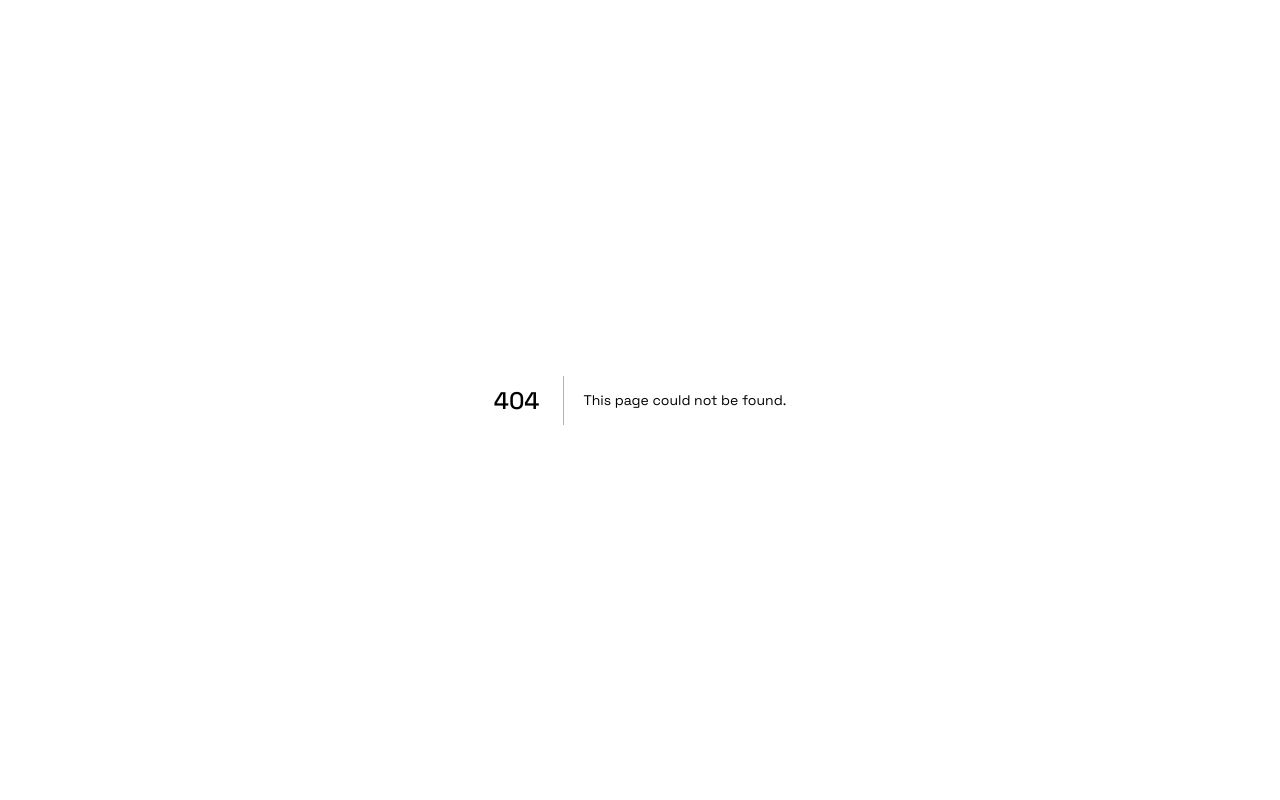
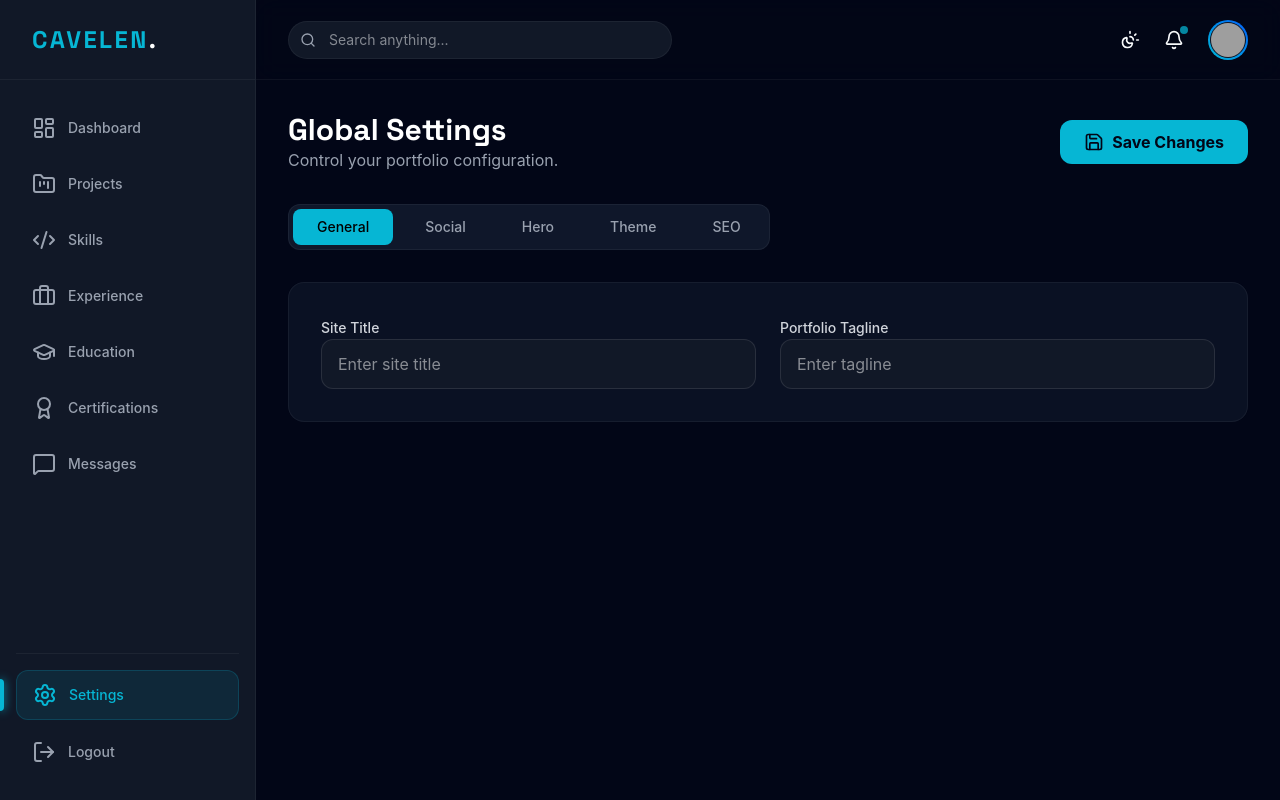
Before and after one commit to sabbir-hossain-dev/Cavelen-Server, a Next.js app: page /admin/settings in a window 1280 px wide. Before the commit this address had no page. Built offline with nearby package versions, Linux system fonts and the light colour scheme; grey boxes are pictures that could not be loaded.

Commit message:
feat(admin): complete phase 15 global settings management system with tab-based UI

```diff
--- /dev/null
+++ b/src/app/admin/settings/page.tsx
@@ -0,0 +1,58 @@
+"use client";
+
+import { useState } from "react";
+import { motion, AnimatePresence } from "framer-motion";
+import { Save, Settings as SettingsIcon, Globe, Share2, Palette, Search } from "lucide-react";
+
+const tabs = ["General", "Social", "Hero", "Theme", "SEO"];
+
+export default function SettingsPage() {
+  const [activeTab, setActiveTab] = useState("General");
+
+  return (
+    <div className="space-y-8">
+      {/* HEADER */}
+      <div className="flex justify-between items-center">
+        <div>
+          <h1 className="text-3xl font-bold text-white">Global Settings</h1>
+          <p className="text-gray-400">Control your portfolio configuration.</p>
+        </div>
+        <button className="flex items-center gap-2 bg-[#06B6D4] text-[#020617] px-6 py-2.5 rounded-xl font-bold hover:bg-[#06B6D4]/80 transition-all">
+          <Save className="w-5 h-5" /> Save Changes
+        </button>
+      </div>
+
+      {/* TABS */}
+      <div className="flex gap-2 p-1 bg-[#0F172A] rounded-xl w-fit border border-white/5">
+        {tabs.map((tab) => (
+          <button
+            key={tab}
+            onClick={() => setActiveTab(tab)}
+            className={`px-6 py-2 rounded-lg text-sm font-medium transition-all ${activeTab === tab ? 'bg-[#06B6D4] text-black' : 'text-gray-400 hover:text-white'}`}
+          >
+            {tab}
+          </button>
+        ))}
+      </div>
+
+      {/* SETTINGS CARD */}
+      <motion.div
+        key={activeTab}
+        initial={{ opacity: 0, y: 10 }}
+        animate={{ opacity: 1, y: 0 }}
+        className="glass-card p-8 border border-white/5"
+      >
+        <div className="grid grid-cols-1 md:grid-cols-2 gap-6">
+          <div className="space-y-2">
+            <label className="text-sm font-medium text-gray-300">Site Title</label>
+            <input className="w-full bg-[#111827] border border-white/10 rounded-xl px-4 py-3 text-white focus:border-[#06B6D4] outline-none transition-all" placeholder="Enter site title" />
+          </div>
+          <div className="space-y-2">
+            <label className="text-sm font-medium text-gray-300">Portfolio Tagline</label>
+            <input className="w-full bg-[#111827] border border-white/10 rounded-xl px-4 py-3 text-white focus:border-[#06B6D4] outline-none transition-all" placeholder="Enter tagline" />
+          </div>
+        </div>
+      </motion.div>
+    </div>
+  );
+}
```
